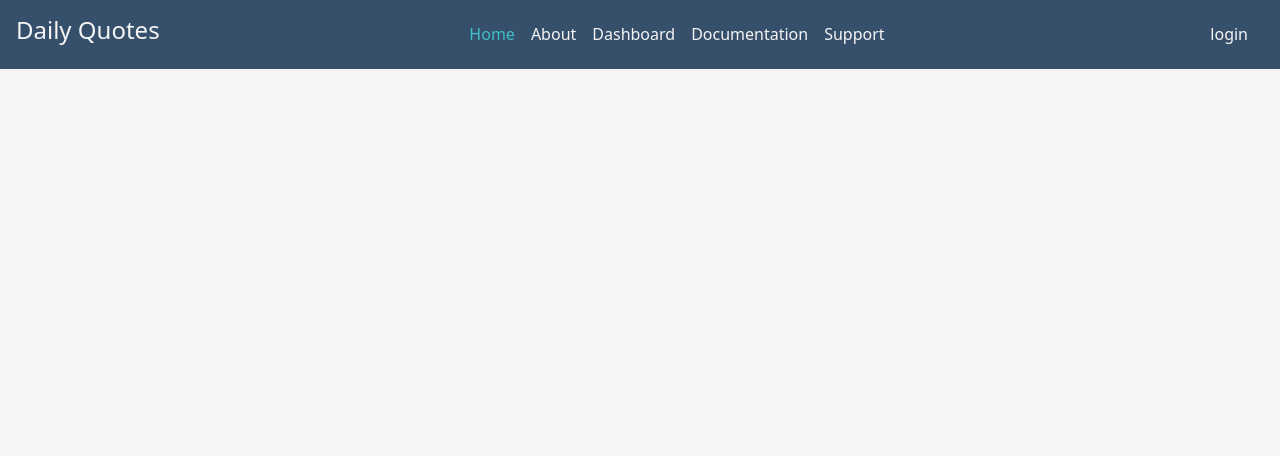
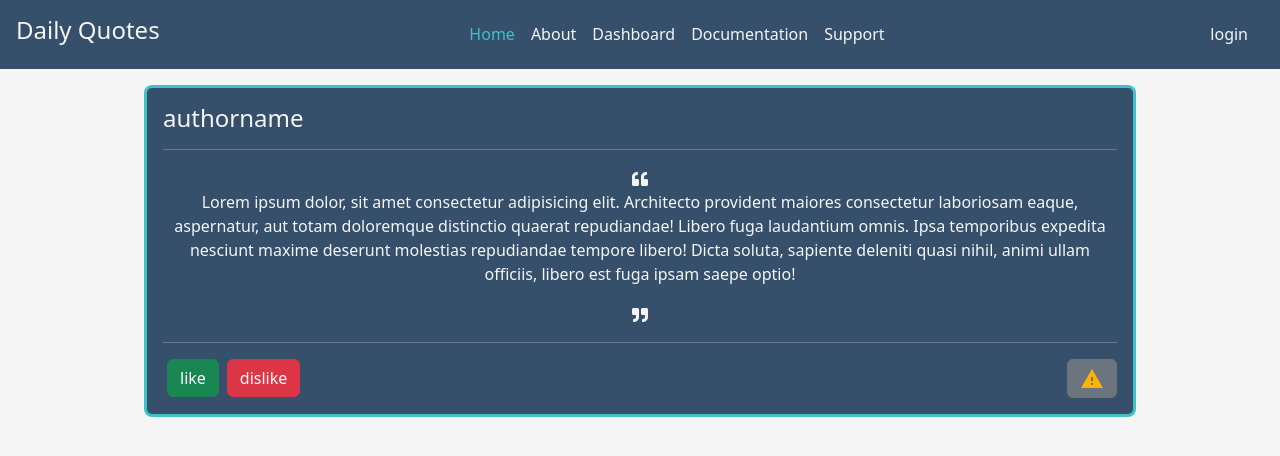
Before and after one commit to pradhanishan/mern, a React (Create React App) app in the folder web/: page / in a window 1280 px wide. Shown: the top 456 px of the page. Built offline with nearby package versions, Linux system fonts and the light colour scheme.

Commit message:
added skeleton card

```diff
--- /dev/null
+++ b/web/src/components/ui/Card.tsx
@@ -0,0 +1,47 @@
+import { FC } from "react";
+import classes from "./card.module.css";
+import { AiFillLike, AiFillDislike } from "react-icons/ai";
+import { FaQuoteLeft, FaQuoteRight } from "react-icons/fa";
+import { MdReportProblem } from "react-icons/md";
+import Button from "react-bootstrap/Button";
+
+const Card: FC = () => {
+  return (
+    <div className={classes["card-container"]}>
+      <div className={classes["card-head"]}>
+        <h4>authorname</h4>
+        <hr />
+      </div>
+
+      <div className={classes["card-body"]}>
+        <FaQuoteLeft />
+        <p>
+          Lorem ipsum dolor, sit amet consectetur adipisicing elit. Architecto provident maiores consectetur laboriosam
+          eaque, aspernatur, aut totam doloremque distinctio quaerat repudiandae! Libero fuga laudantium omnis. Ipsa
+          temporibus expedita nesciunt maxime deserunt molestias repudiandae tempore libero! Dicta soluta, sapiente
+          deleniti quasi nihil, animi ullam officiis, libero est fuga ipsam saepe optio!
+        </p>
+        <FaQuoteRight />
+        <hr />
+      </div>
+
+      <div className={classes["card-tail"]}>
+        <div className={classes["button-container"]}>
+          <Button variant="success" className="mx-1">
+            like
+          </Button>
+          <Button variant="danger" className="mx-1">
+            dislike
+          </Button>
+        </div>
+        <div className={classes["report-container"]}>
+          <Button variant="secondary">
+            <MdReportProblem size={24} color="#FFB200" />
+          </Button>
+        </div>
+      </div>
+    </div>
+  );
+};
+
+export default Card;
--- /dev/null
+++ b/web/src/components/ui/card.module.css
@@ -0,0 +1,22 @@
+.card-container {
+  background-color: var(--c-dark);
+  color: var(--c-font-light);
+  border-radius: 8px;
+  padding: 1rem;
+  border: 3px solid var(--c-secondary);
+}
+
+.card-body {
+  text-align: center;
+}
+
+.card-tail {
+  display: flex;
+  justify-content: space-between;
+  align-items: center;
+}
+
+.card-container:hover,
+.card-container:focus {
+  filter: brightness(95%);
+}
--- a/web/src/pages/HomePage.tsx
+++ b/web/src/pages/HomePage.tsx
@@ -1,8 +1,13 @@
 import { FC } from "react";
 import classes from "./home-page.module.css";
+import Card from "../components/ui/Card";
 
 const HomePage: FC = () => {
-  return <div></div>;
+  return (
+    <div>
+      <Card />
+    </div>
+  );
 };
 
 export default HomePage;
```
